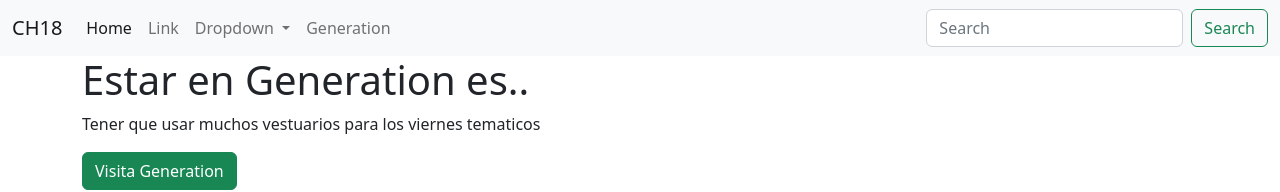
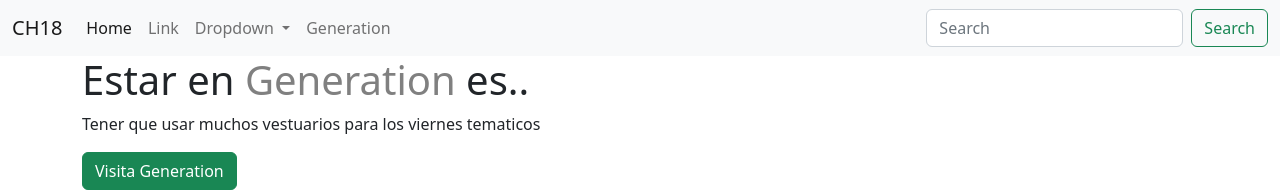
Before and after one commit to erickcva/saoko, a plain HTML site: page index.html in a window 1280 px wide. Shown: the top 192 px of the page. Drawn offline with Linux system fonts and the light colour scheme.

Commit message:
feat: separar script a carpeta

```diff
--- a/index.html
+++ b/index.html
@@ -11,14 +11,6 @@
   <!-- CSS Personalizado -->
   <link rel="stylesheet" href="style.css">
   <link rel="stylesheet" href="https://cdnjs.cloudflare.com/ajax/libs/font-awesome/6.2.0/css/all.min.css">
-  <script>
-    console.log("Saoko papi saoko")
-    function colorTitulo(){
-      console.log("Pulso el boton de generation");
-      document.getElementById("Generation").style.color ="blue";
-    }
-  </script>
-
 </head>
 
 <body>
@@ -110,6 +102,8 @@
   <svg xmlns="http://www.w3.org/2000/svg" viewBox="0 0 1440 320"><path fill="#198754" fill-opacity="1" d="M0,96L60,128C120,160,240,224,360,240C480,256,600,224,720,213.3C840,203,960,213,1080,192C1200,171,1320,117,1380,90.7L1440,64L1440,320L1380,320C1320,320,1200,320,1080,320C960,320,840,320,720,320C600,320,480,320,360,320C240,320,120,320,60,320L0,320Z"></path></svg>
   <!-- JS de bootstrap -->
   <script src="./js/bootstrap.bundle.min.js"></script>
+  <!-- script para color generation -->
+  <script src="./script.js"> </script>
 </body>
 
 </html>
--- /dev/null
+++ b/script.js
@@ -0,0 +1,6 @@
+console.log("Saoko papi saoko")
+document.getElementById("Generation").style.color ="grey";
+function colorTitulo(){
+  console.log("Pulso el boton de generation");
+  document.getElementById("Generation").style.color ="blue";
+}
```
